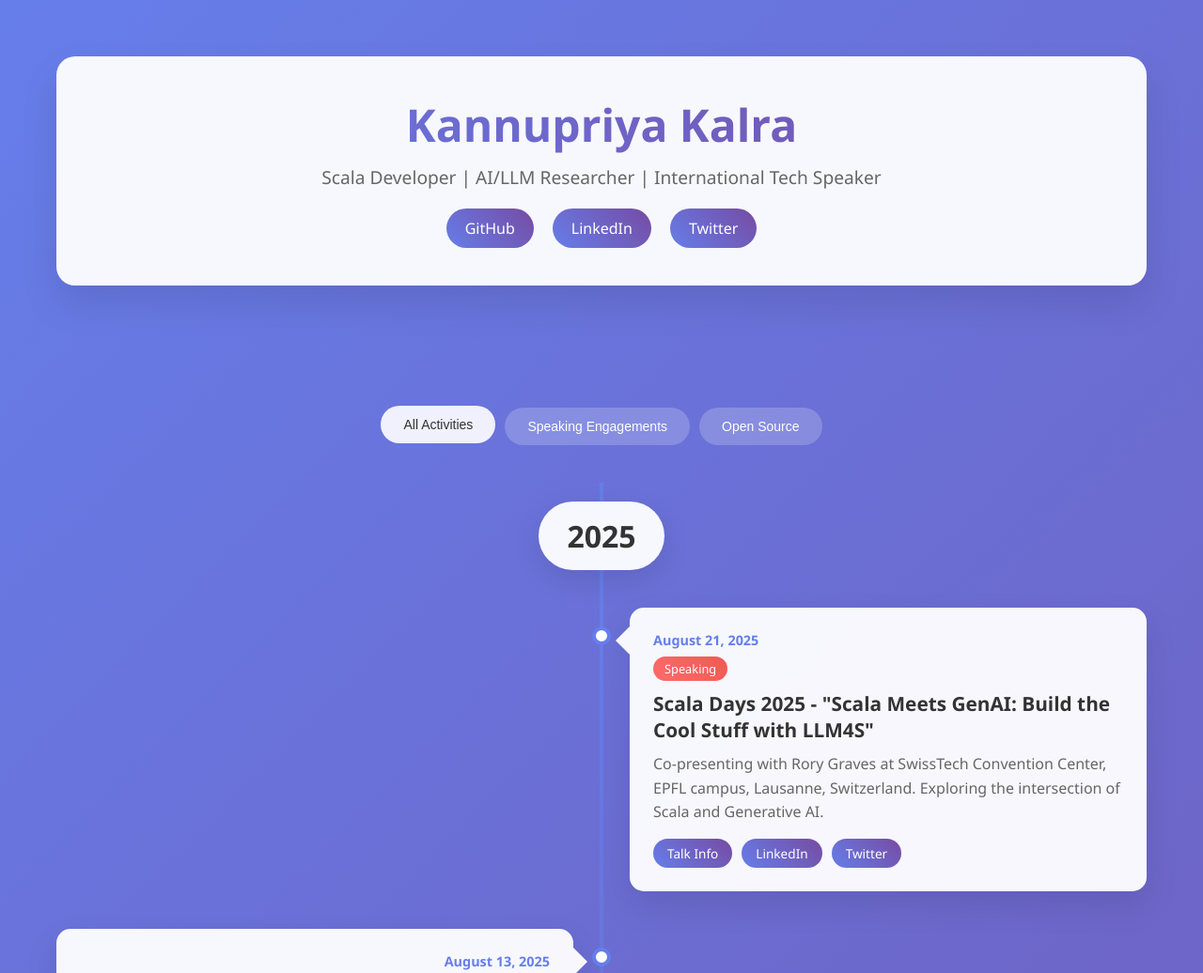
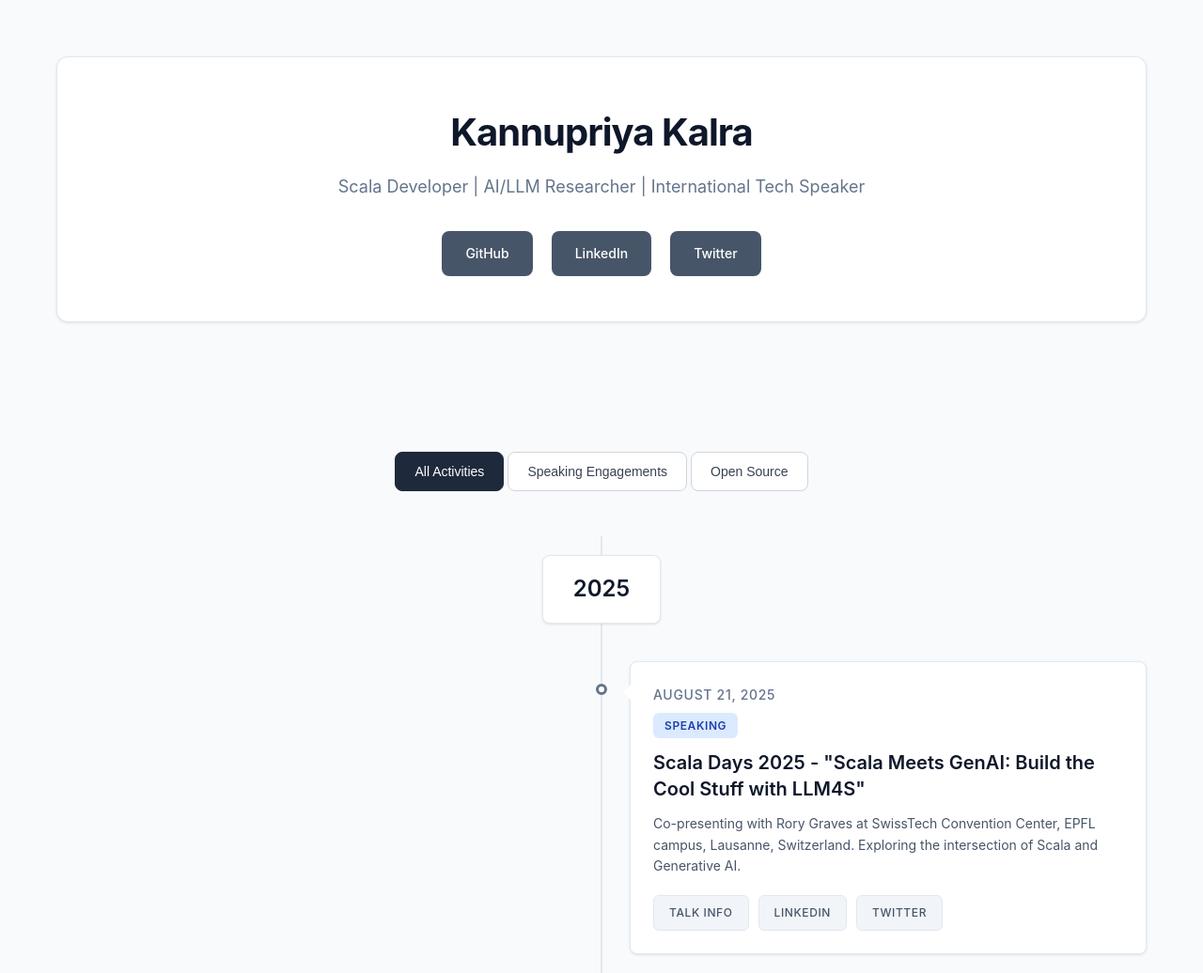
Before and after one commit to kannupriyakalra/kannupriyakalra.github.io, a plain HTML site: page index.html in a window 1280 px wide. Shown: the top 1036 px of the page at 94% size. Drawn offline with Linux system fonts and the light colour scheme.

Commit message:
Updated UI

```diff
--- a/index.html
+++ b/index.html
@@ -12,10 +12,11 @@
         }
 
         body {
-            font-family: 'Segoe UI', Tahoma, Geneva, Verdana, sans-serif;
-            background: linear-gradient(135deg, #667eea 0%, #764ba2 100%);
+            font-family: -apple-system, BlinkMacSystemFont, 'Segoe UI', 'Roboto', 'Oxygen', 'Ubuntu', 'Cantarell', sans-serif;
+            background: #f8fafc;
             min-height: 100vh;
-            color: #333;
+            color: #1e293b;
+            line-height: 1.6;
         }
 
         .container {
@@ -31,27 +32,27 @@
         }
 
         .profile {
-            background: rgba(255, 255, 255, 0.95);
-            backdrop-filter: blur(10px);
-            border-radius: 20px;
-            padding: 40px;
-            box-shadow: 0 20px 40px rgba(0, 0, 0, 0.1);
-            margin-bottom: 40px;
+            background: #ffffff;
+            border: 1px solid #e2e8f0;
+            border-radius: 12px;
+            padding: 48px;
+            box-shadow: 0 1px 3px rgba(0, 0, 0, 0.1);
+            margin-bottom: 48px;
         }
 
         .profile h1 {
-            font-size: 3rem;
-            background: linear-gradient(45deg, #667eea, #764ba2);
-            -webkit-background-clip: text;
-            -webkit-text-fill-color: transparent;
-            background-clip: text;
-            margin-bottom: 10px;
+            font-size: 2.5rem;
+            font-weight: 700;
+            color: #0f172a;
+            margin-bottom: 12px;
+            letter-spacing: -0.025em;
         }
 
         .profile .subtitle {
-            font-size: 1.2rem;
-            color: #666;
-            margin-bottom: 20px;
+            font-size: 1.125rem;
+            color: #64748b;
+            margin-bottom: 32px;
+            font-weight: 400;
         }
 
         .social-links {
@@ -62,44 +63,52 @@
         }
 
         .social-links a {
-            padding: 10px 20px;
-            background: linear-gradient(45deg, #667eea, #764ba2);
+            padding: 12px 24px;
+            background: #475569;
             color: white;
             text-decoration: none;
-            border-radius: 25px;
-            transition: transform 0.3s ease, box-shadow 0.3s ease;
+            border-radius: 8px;
+            font-weight: 500;
+            font-size: 0.875rem;
+            transition: all 0.2s ease;
+            border: 1px solid transparent;
         }
 
         .social-links a:hover {
-            transform: translateY(-2px);
-            box-shadow: 0 10px 20px rgba(0, 0, 0, 0.2);
+            background: #334155;
+            transform: translateY(-1px);
+            box-shadow: 0 4px 12px rgba(0, 0, 0, 0.15);
         }
 
         .filter-tabs {
             display: flex;
             justify-content: center;
-            gap: 10px;
-            margin-bottom: 40px;
+            gap: 4px;
+            margin-bottom: 48px;
             flex-wrap: wrap;
         }
 
         .filter-tab {
-            padding: 12px 24px;
-            background: rgba(255, 255, 255, 0.2);
-            backdrop-filter: blur(10px);
-            border: none;
-            border-radius: 25px;
-            color: white;
+            padding: 12px 20px;
+            background: #ffffff;
+            border: 1px solid #d1d5db;
+            border-radius: 8px;
+            color: #374151;
             cursor: pointer;
-            transition: all 0.3s ease;
-            font-size: 14px;
+            transition: all 0.2s ease;
+            font-size: 0.875rem;
             font-weight: 500;
         }
 
-        .filter-tab.active, .filter-tab:hover {
-            background: rgba(255, 255, 255, 0.9);
-            color: #333;
-            transform: translateY(-2px);
+        .filter-tab.active {
+            background: #1e293b;
+            color: white;
+            border-color: #1e293b;
+        }
+
+        .filter-tab:hover:not(.active) {
+            background: #f3f4f6;
+            border-color: #9ca3af;
         }
 
         .timeline {
@@ -113,8 +122,8 @@
             left: 50%;
             top: 0;
             bottom: 0;
-            width: 4px;
-            background: linear-gradient(to bottom, #667eea, #764ba2);
+            width: 2px;
+            background: #e2e8f0;
             transform: translateX(-50%);
         }
 
@@ -130,13 +139,14 @@
 
         .year-header h2 {
             display: inline-block;
-            background: rgba(255, 255, 255, 0.95);
-            backdrop-filter: blur(10px);
-            padding: 15px 30px;
-            border-radius: 50px;
-            font-size: 2rem;
-            color: #333;
-            box-shadow: 0 10px 30px rgba(0, 0, 0, 0.1);
+            background: #ffffff;
+            border: 1px solid #e2e8f0;
+            padding: 16px 32px;
+            border-radius: 8px;
+            font-size: 1.5rem;
+            font-weight: 600;
+            color: #0f172a;
+            box-shadow: 0 1px 3px rgba(0, 0, 0, 0.1);
             position: relative;
             z-index: 2;
         }
@@ -160,95 +170,101 @@
         }
 
         .timeline-content {
-            background: rgba(255, 255, 255, 0.95);
-            backdrop-filter: blur(10px);
-            padding: 25px;
-            border-radius: 15px;
-            box-shadow: 0 15px 35px rgba(0, 0, 0, 0.1);
+            background: #ffffff;
+            border: 1px solid #e2e8f0;
+            padding: 24px;
+            border-radius: 8px;
+            box-shadow: 0 1px 3px rgba(0, 0, 0, 0.1);
             position: relative;
-            transition: transform 0.3s ease, box-shadow 0.3s ease;
+            transition: all 0.2s ease;
         }
 
         .timeline-content:hover {
-            transform: translateY(-5px);
-            box-shadow: 0 20px 40px rgba(0, 0, 0, 0.15);
+            box-shadow: 0 4px 12px rgba(0, 0, 0, 0.1);
+            border-color: #cbd5e1;
         }
 
         .timeline-content::before {
             content: '';
             position: absolute;
-            top: 20px;
+            top: 24px;
             width: 0;
             height: 0;
-            border: 15px solid transparent;
+            border: 8px solid transparent;
         }
 
         .timeline-item:nth-child(odd) .timeline-content::before {
-            right: -30px;
-            border-left-color: rgba(255, 255, 255, 0.95);
+            right: -16px;
+            border-left-color: #ffffff;
         }
 
         .timeline-item:nth-child(even) .timeline-content::before {
-            left: -30px;
-            border-right-color: rgba(255, 255, 255, 0.95);
+            left: -16px;
+            border-right-color: #ffffff;
         }
 
         .timeline-dot {
             position: absolute;
             left: 50%;
-            top: 20px;
-            width: 20px;
-            height: 20px;
-            background: #fff;
-            border: 4px solid #667eea;
+            top: 24px;
+            width: 12px;
+            height: 12px;
+            background: #ffffff;
+            border: 3px solid #64748b;
             border-radius: 50%;
             transform: translateX(-50%);
             z-index: 2;
-            transition: all 0.3s ease;
+            transition: all 0.2s ease;
         }
 
         .timeline-item:hover .timeline-dot {
-            transform: translateX(-50%) scale(1.2);
-            border-color: #764ba2;
+            border-color: #1e293b;
+            transform: translateX(-50%) scale(1.1);
         }
 
         .item-date {
-            color: #667eea;
-            font-weight: bold;
-            font-size: 0.9rem;
+            color: #64748b;
+            font-weight: 500;
+            font-size: 0.875rem;
             margin-bottom: 8px;
+            text-transform: uppercase;
+            letter-spacing: 0.05em;
         }
 
         .item-title {
-            font-size: 1.3rem;
-            color: #333;
-            margin-bottom: 10px;
+            font-size: 1.25rem;
+            color: #0f172a;
+            margin-bottom: 12px;
             font-weight: 600;
+            line-height: 1.4;
         }
 
         .item-type {
             display: inline-block;
             padding: 4px 12px;
-            border-radius: 15px;
-            font-size: 0.8rem;
-            font-weight: 500;
-            margin-bottom: 10px;
+            border-radius: 6px;
+            font-size: 0.75rem;
+            font-weight: 600;
+            margin-bottom: 12px;
+            text-transform: uppercase;
+            letter-spacing: 0.05em;
         }
 
         .speaking {
-            background: linear-gradient(45deg, #ff6b6b, #ee5a52);
-            color: white;
+            background: #dbeafe;
+            color: #1e40af;
         }
 
         .opensource {
-            background: linear-gradient(45deg, #4ecdc4, #44a08d);
-            color: white;
+            background: #dcfce7;
+            color: #166534;
         }
 
         .item-description {
-            color: #666;
+            color: #475569;
             line-height: 1.6;
-            margin-bottom: 15px;
+            margin-bottom: 20px;
+            font-size: 0.875rem;
         }
 
         .item-links {
@@ -262,18 +278,24 @@
         }
 
         .item-link {
-            padding: 6px 15px;
-            background: linear-gradient(45deg, #667eea, #764ba2);
-            color: white;
+            padding: 8px 16px;
+            background: #f1f5f9;
+            color: #475569;
             text-decoration: none;
-            border-radius: 20px;
-            font-size: 0.85rem;
-            transition: all 0.3s ease;
+            border: 1px solid #e2e8f0;
+            border-radius: 6px;
+            font-size: 0.75rem;
+            font-weight: 500;
+            transition: all 0.2s ease;
+            text-transform: uppercase;
+            letter-spacing: 0.05em;
         }
 
         .item-link:hover {
-            transform: translateY(-2px);
-            box-shadow: 0 5px 15px rgba(0, 0, 0, 0.2);
+            background: #1e293b;
+            color: white;
+            border-color: #1e293b;
+            transform: translateY(-1px);
         }
 
         @keyframes fadeInUp {
@@ -288,25 +310,29 @@
                 font-size: 2rem;
             }
 
+            .profile {
+                padding: 32px 24px;
+            }
+
             .timeline::before {
-                left: 30px;
+                left: 24px;
             }
 
             .timeline-item {
                 text-align: left !important;
-                padding-left: 60px !important;
+                padding-left: 48px !important;
                 padding-right: 0 !important;
             }
 
             .timeline-content::before {
-                left: -30px !important;
+                left: -16px !important;
                 right: auto !important;
-                border-right-color: rgba(255, 255, 255, 0.95) !important;
+                border-right-color: #ffffff !important;
                 border-left-color: transparent !important;
             }
 
             .timeline-dot {
-                left: 30px !important;
+                left: 24px !important;
                 transform: translateX(-50%);
             }
 
@@ -315,12 +341,13 @@
             }
 
             .filter-tabs {
-                gap: 5px;
+                gap: 8px;
+                padding: 0 16px;
             }
 
             .filter-tab {
-                font-size: 12px;
-                padding: 8px 16px;
+                font-size: 0.75rem;
+                padding: 10px 16px;
             }
         }
 
@@ -335,12 +362,14 @@
         .empty-state {
             text-align: center;
             padding: 60px 20px;
-            color: rgba(255, 255, 255, 0.8);
+            color: #64748b;
         }
 
         .empty-state h3 {
-            font-size: 1.5rem;
-            margin-bottom: 10px;
+            font-size: 1.25rem;
+            font-weight: 600;
+            margin-bottom: 8px;
+            color: #374151;
         }
     </style>
 </head>
```
